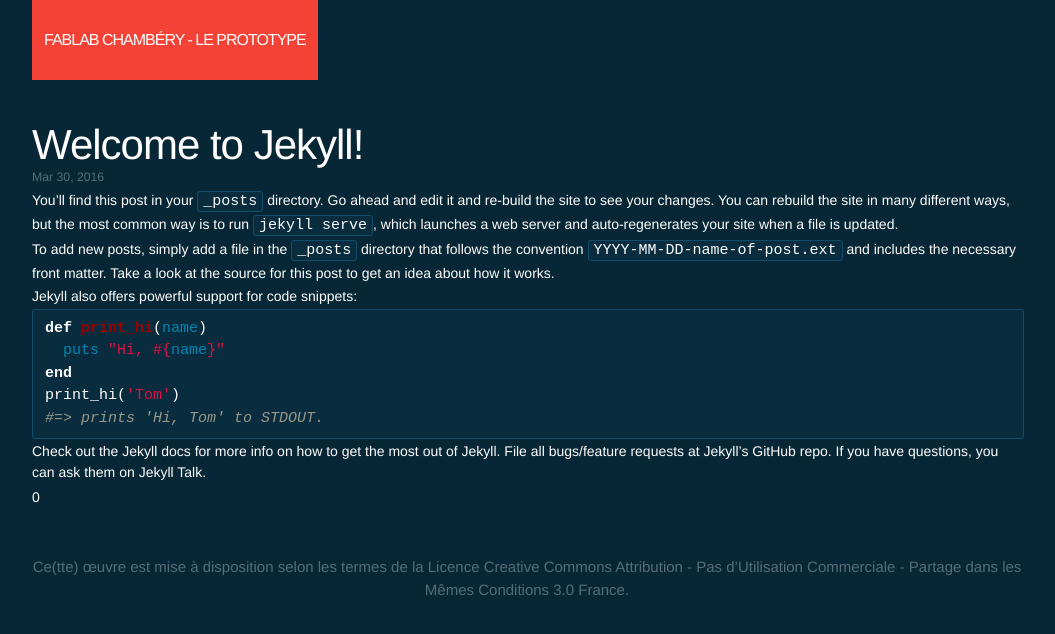
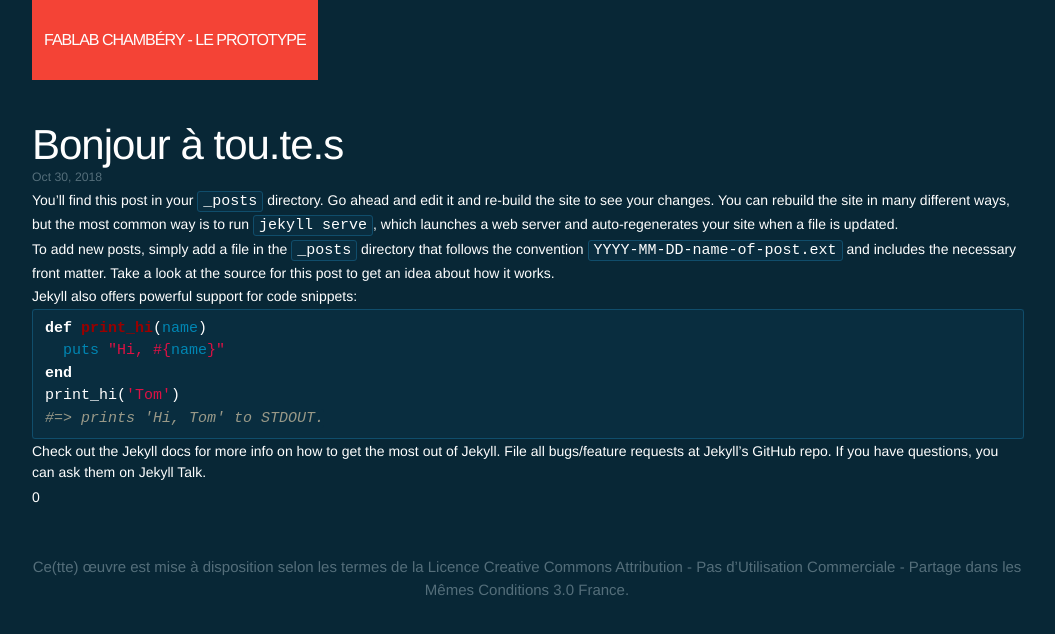
Before and after one commit to fablab-leprototype/fablab-leprototype.github.io, a Jekyll site: the page built from _posts/2016-03-30-welcome-to-jekyll.markdown, in a window 1280 px wide. Shown: the top 634 px of the page, without its empty margins (112-1167 px from the left). Built offline with Jekyll 4.4.1, drawn with Linux system fonts in a browser that asks for light colours.

Commit message:
màj
title

```diff
--- a/_posts/2016-03-30-welcome-to-jekyll.markdown
+++ b/_posts/2016-03-30-welcome-to-jekyll.markdown
@@ -1,10 +1,10 @@
 ---
 layout: post
-title:  "Welcome to Jekyll!"
+title:  "Bonjour à tou.te.s"
 color:  teal
 width:   6
 height:  1
-date:   2016-03-30 11:31:49 +0200
+date:   2018-10-30 11:30:45 +0200
 categories: jekyll update
 ---
 You’ll find this post in your `_posts` directory. Go ahead and edit it and re-build the site to see your changes. You can rebuild the site in many different ways, but the most common way is to run `jekyll serve`, which launches a web server and auto-regenerates your site when a file is updated.
```
